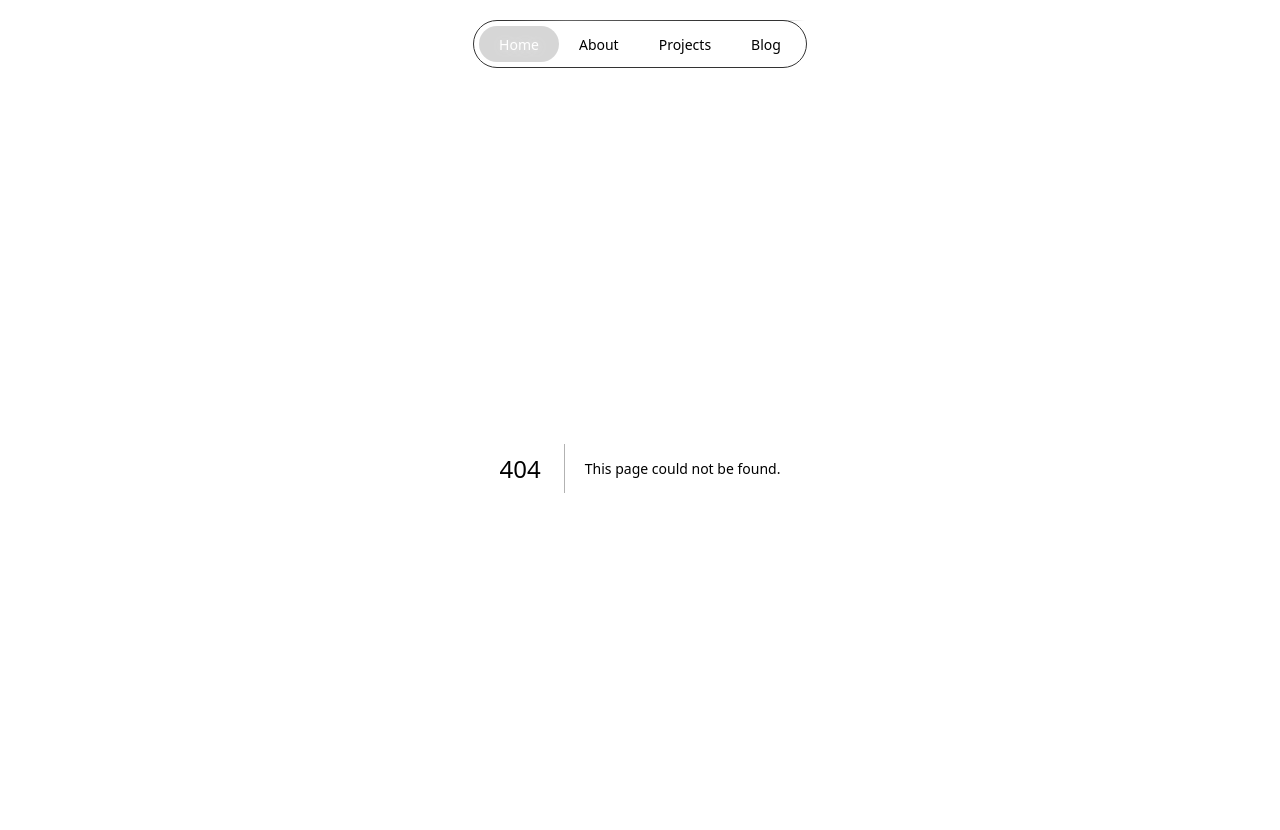
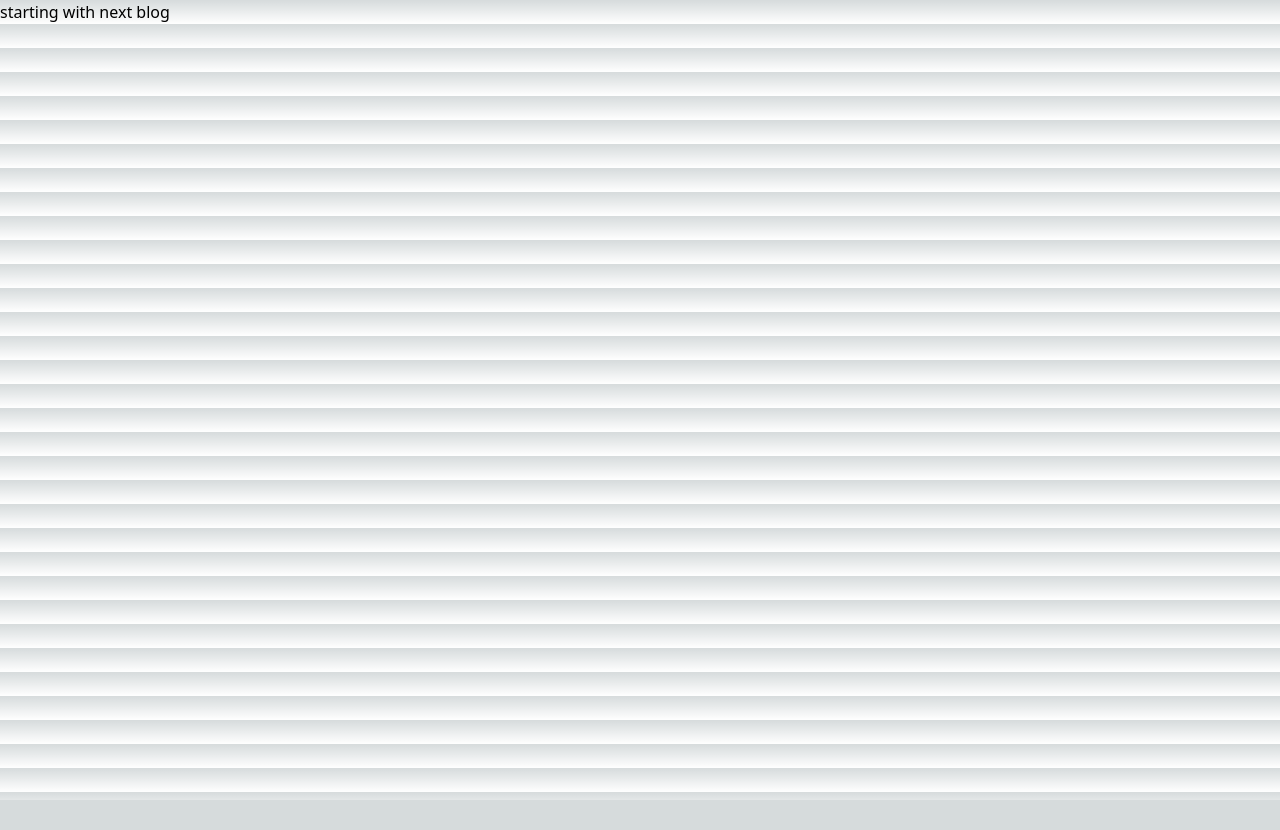
Before and after one commit to manuelxantony/manuelxantony-blog, a Next.js app: page /blog/startingwithnext in a window 1280 px wide. Before the commit this address had no page. Shown: the top 830 px of the page. After the commit the page ends 800 px from the top, so only its background shows below. Built offline with nearby package versions, Linux system fonts and the light colour scheme.

Commit message:
added link to blogs

```diff
--- /dev/null
+++ b/app/blog/startingwithnext/page.tsx
@@ -0,0 +1,3 @@
+export default function Page() {
+  return <div>starting with next blog</div>;
+}
--- a/app/layout.tsx
+++ b/app/layout.tsx
@@ -17,11 +17,7 @@ export default function RootLayout({
 }>) {
   return (
     <html lang="en">
-      <body>
-        {/* <NavBar /> */}
-        <Header />
-        {children}
-      </body>
+      <body>{children}</body>
     </html>
   );
 }
--- a/app/page.tsx
+++ b/app/page.tsx
@@ -2,11 +2,13 @@ import Home from '@/components/home/home';
 import About from '@/components/about/about';
 import Projects from '@/components/projects/projects';
 import Blog from '@/components/blog/blog';
-import NavBar from '@/components/nav';
+import Header from '@/components/header';
+import { useRef, useState } from 'react';
 
 export default function Page() {
   return (
     <main>
+      <Header />
       <div>
         <div className="star-container bottom-20 rotate-[135deg]">
           <div className="star"></div>
@@ -14,11 +16,19 @@ export default function Page() {
         <div className="star-container bottom-50 md:right-20 rotate-[55deg]">
           <div className="star"></div>
         </div>
-        <Home />
-        <div id="spiral" className="spiral-bg overflow-hidden" />
-        <About />
-        <Projects />
-        <Blog />
+        <div id="home">
+          <Home />
+        </div>
+        <div id="about">
+          <div className="spiral-bg overflow-hidden" />
+          <About />
+        </div>
+        <div id="projects">
+          <Projects />
+        </div>
+        <div id="blog">
+          <Blog />
+        </div>
       </div>
     </main>
   );
--- a/components/blog/blog.tsx
+++ b/components/blog/blog.tsx
@@ -1,5 +1,4 @@
 import BlogCard from '@/components/cards/blogCard';
-import Border from '../border';
 
 export default function Blog() {
   const blogPostMetaData = [
@@ -8,29 +7,33 @@ export default function Blog() {
       slur: '',
       title: 'Starting With Next',
       description: 'Why I think next is a promising platform',
+      link: '/blog/startingwithnext',
     },
     {
       id: 2,
       slur: '',
       title: 'Hooks In React',
       description: 'Why hooks matters in developing react applications.',
+      link: '',
     },
     {
       id: 3,
       slur: '',
       title: 'Redux',
       description: 'How to and when to use redux',
+      link: '',
     },
     {
       id: 4,
       slur: '',
       title: 'Design',
       description: 'Why design matters and what it tells about a you?',
+      link: '',
     },
   ];
 
   return (
-    <section id="blog" className="container mx-auto mt-96">
+    <section className="container mx-auto mt-96">
       <div className="w-full relative h-8">
         <div className="blur-line" />
       </div>
@@ -45,6 +48,7 @@ export default function Blog() {
                 slur={post.slur}
                 title={post.title}
                 description={post.description}
+                link={post.link}
               />
               {/* <Border /> */}
             </div>
--- a/components/cards/blogCard.tsx
+++ b/components/cards/blogCard.tsx
@@ -1,22 +1,26 @@
+import Link from 'next/link';
+
 export default function BlogCard({
   id,
   slur,
   title,
   description,
+  link,
 }: {
   id: number;
   slur: string;
   title: string;
   description: string;
+  link: string;
 }) {
-  console.log(id, slur, title, description);
+  console.log('--------------', link, '-----------------------------');
   return (
     // <div className="w-full md:w-[60%] h-[200px] bg-[#000000] border border-solid border-1 border-[#eceff133] rounded-3xl p-7 hover:border-[#f9fafaa1] relative">
     <div className="w-full  h-[100px]">
-      <button className="h-full flex flex-col gap-4 justify-center">
+      <Link className="h-full flex flex-col gap-4 justify-center" href={link}>
         <div className="text-[30px] font-bold ">{title}</div>
         <p>{description}</p>
-      </button>
+      </Link>
       <div className="blur-line-blog-card" />
     </div>
   );
--- a/components/home/home.tsx
+++ b/components/home/home.tsx
@@ -4,7 +4,7 @@ import AnimatedText from '@/components/animated/animatedText';
 
 export default function Home() {
   return (
-    <section id="home" className="container mx-auto relative opacity-100">
+    <section className="container mx-auto relative opacity-100">
       {/* background */}
       <div className="h-screen w-full  stary-sky-bg" />
       <div className="flex justify-center items-center absolute top-0 bottom-0 right-0 left-0">
--- a/components/nav.tsx
+++ b/components/nav.tsx
@@ -1,29 +1,37 @@
 'use client';
 
-import { useEffect, useState } from 'react';
+import { useEffect, useState, useRef } from 'react';
 import Link from 'next/link';
+import { log } from 'console';
 
 export default function NavBar() {
+  const sectionRefs = useRef([]);
   const [selectedButton, setSelectedButton] = useState('home');
   const [section, setSection] = useState('home');
 
-  //   useEffect(() => {
-  //     // let section = document.getSelection; //querySelectorAll('section');
-  //     // console.log(section, '------------');
-  //     // // const targetId = href.replace(/.*\#/, '');
-  //     const handleScroll = (
-  //       e: React.MouseEvent<HTMLAnchorElement, MouseEvent>
-  //     ) => {
-  //       e.preventDefault();
+  useEffect(() => {
+    const options = {
+      root: null, // Use the viewport as the root
+      rootMargin: '0px', // No margin
+      threshold: 0.5, // Trigger when 50% of the section is visible
+    };
 
-  //       const href = e.currentTarget.href;
-  //       const targetId = href.replace(/.*\#/, '');
-  //       const ele = document.getElementById(targetId);
-  //       return ele;
-  //     };
+    const observer = new IntersectionObserver((entries) => {
+      entries.forEach((entry) => {
+        if (entry.isIntersecting) {
+          console.log(entry.target.id);
+        }
+      });
+    }, options);
 
-  //     console.log(handleScroll());
-  //   });
+    sectionRefs.current.forEach((ref) => {
+      observer.observe(ref);
+    });
+
+    return () => {
+      observer.disconnect();
+    };
+  });
 
   const handleClick = (buttonName: string) => {
     setSelectedButton(buttonName);
@@ -61,10 +69,10 @@ export default function NavBar() {
             selectedButton == 'about' ? 'bg-[#95959562] text-white' : ''
           }`}
           onClick={() => {
-            handleClick('spiral');
+            handleClick('about');
           }}
         >
-          <Link href="#spiral" onClick={handleScroll}>
+          <Link href="#about" onClick={handleScroll}>
             About
           </Link>
         </button>
--- a/components/projects/projects.tsx
+++ b/components/projects/projects.tsx
@@ -40,7 +40,7 @@ export default function Projects() {
   ];
 
   return (
-    <section id="projects" className="container mx-auto mt-96 ">
+    <section className="container mx-auto mt-96 ">
       <div className="w-full relative h-8">
         <div className="blur-line" />
       </div>
```
